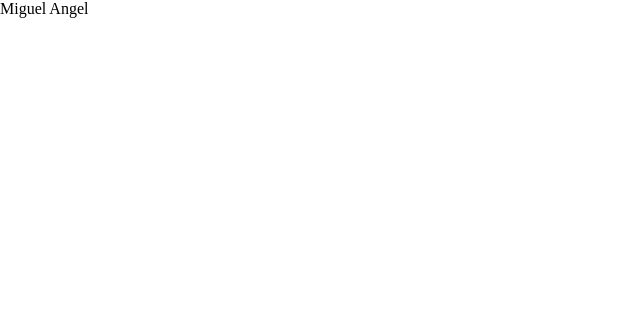
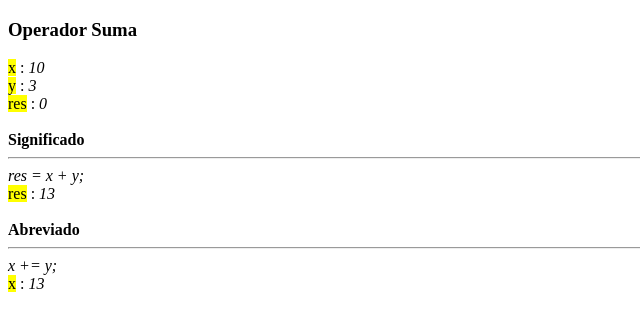
Before and after one commit to ComfenalcoCursos2021/Operadores_12_05_2022, a plain HTML site: page index.html in a window 1280 px wide. Shown: the whole page, without its empty margins (0-640 px from the left). Drawn offline with Linux system fonts and the light colour scheme.

Commit message:
Operador Arigmetico Suma

```diff
--- a/index.html
+++ b/index.html
@@ -7,8 +7,14 @@
     <title>Operadores en JS</title>
 </head>
 <body>
-
-
+    <h3>Operador Suma</h3>
+    <mark>x</mark> : <em></em>
+    <br>
+    <mark>y</mark> : <em></em>
+    <br>
+    <mark>res</mark> : <em></em>
+    <br>
+    <br>
     <script src="main.js"></script>
 </body>
 </html>
--- a/main.js
+++ b/main.js
@@ -1,11 +1,37 @@
-let nombre = "Miguel Angel";
+let x = 10;
+let y = 3;
+let res = 0;
 
+let sel = document.querySelectorAll("em");
+sel[0].insertAdjacentText("beforeend", x);
+sel[1].insertAdjacentText("beforeend", y);
+sel[2].insertAdjacentText("beforeend", res);
 
 // Significado
-// let nombreCompleto = nombre + " Castro Escamilla";
+res = x + y;
+document.body.insertAdjacentHTML("beforeend", `
+    <div>
+        <b>Significado</b>
+    </div>
+    <hr>
+    <div>
+        <em>res = x + y;</em>
+        <br>
+        <mark>res</mark> : <em>${res}</em>
+    </div>
+`);
 
-//Abreviado
-// nombre += " Castro Escamilla";
-
-
-document.body.insertAdjacentText("beforebegin", nombre);
+// Abreviado
+x += y;
+document.body.insertAdjacentHTML("beforeend", `
+    <br>
+    <div>
+        <b>Abreviado</b>
+    </div>
+    <hr>
+    <div>
+        <em>x += y;</em>
+        <br>
+        <mark>x</mark> : <em>${x}</em>
+    </div>
+`);
```
